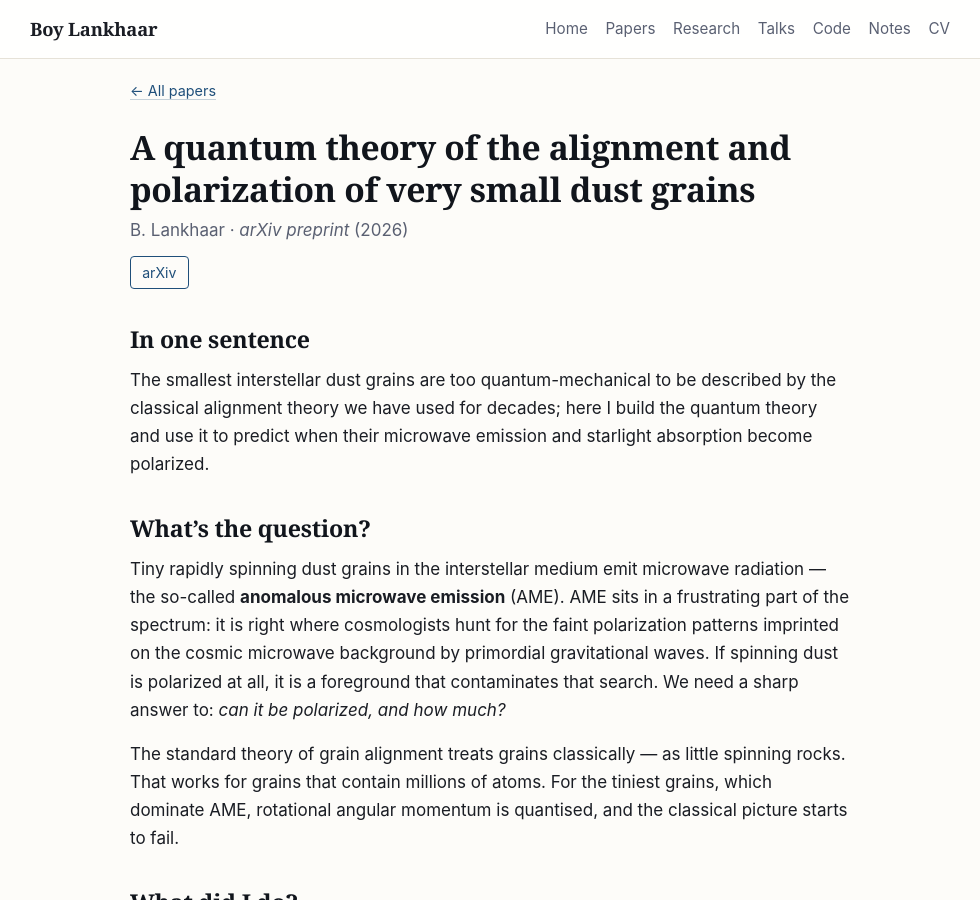
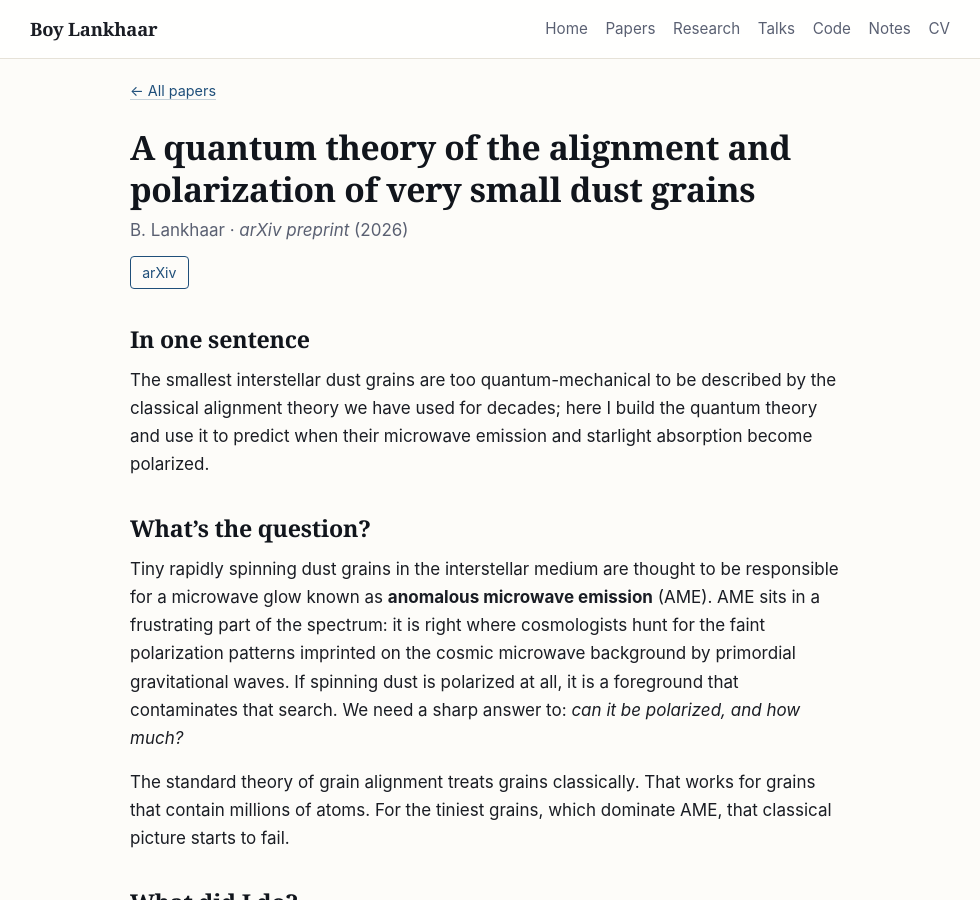
Before and after one commit to blankhaar/blankhaar.github.io, a Jekyll site: the page built from _papers/dust-grain-quantum-alignment.md, in a window 1280 px wide and 900 px high. Shown: the whole window, without its empty margins (150-1130 px from the left). Built offline with Jekyll 4.4.1, drawn with Linux system fonts in a browser that asks for light colours.

Commit message:
Hedge AME-spinning-dust link; tighten dust-grain feature prose

```diff
--- a/_papers/dust-grain-quantum-alignment.md
+++ b/_papers/dust-grain-quantum-alignment.md
@@ -16,9 +16,9 @@ The smallest interstellar dust grains are too quantum-mechanical to be described
 
 ## What's the question?
 
-Tiny rapidly spinning dust grains in the interstellar medium emit microwave radiation — the so-called **anomalous microwave emission** (AME). AME sits in a frustrating part of the spectrum: it is right where cosmologists hunt for the faint polarization patterns imprinted on the cosmic microwave background by primordial gravitational waves. If spinning dust is polarized at all, it is a foreground that contaminates that search. We need a sharp answer to: *can it be polarized, and how much?*
+Tiny rapidly spinning dust grains in the interstellar medium are thought to be responsible for a microwave glow known as **anomalous microwave emission** (AME). AME sits in a frustrating part of the spectrum: it is right where cosmologists hunt for the faint polarization patterns imprinted on the cosmic microwave background by primordial gravitational waves. If spinning dust is polarized at all, it is a foreground that contaminates that search. We need a sharp answer to: *can it be polarized, and how much?*
 
-The standard theory of grain alignment treats grains classically — as little spinning rocks. That works for grains that contain millions of atoms. For the tiniest grains, which dominate AME, rotational angular momentum is quantised, and the classical picture starts to fail.
+The standard theory of grain alignment treats grains classically. That works for grains that contain millions of atoms. For the tiniest grains, which dominate AME, that classical picture starts to fail.
 
 ## What did I do?
 
```
